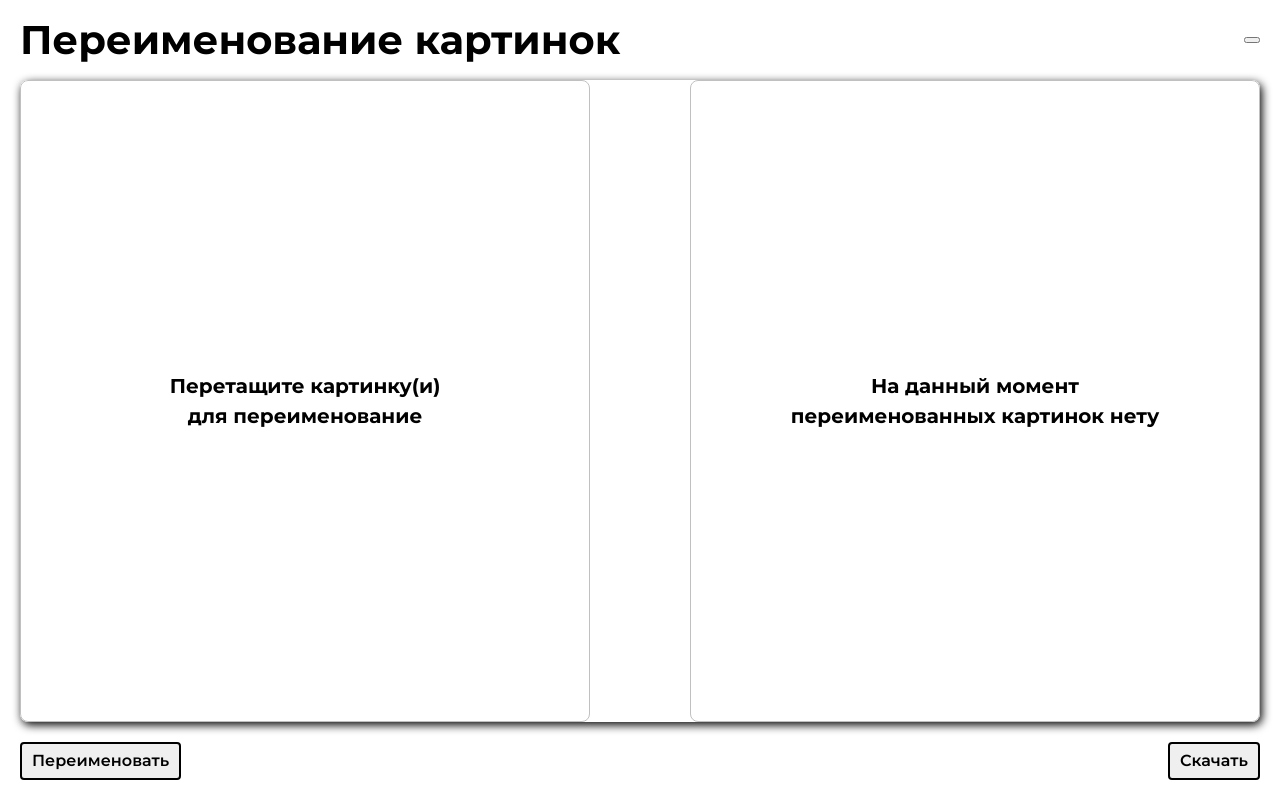
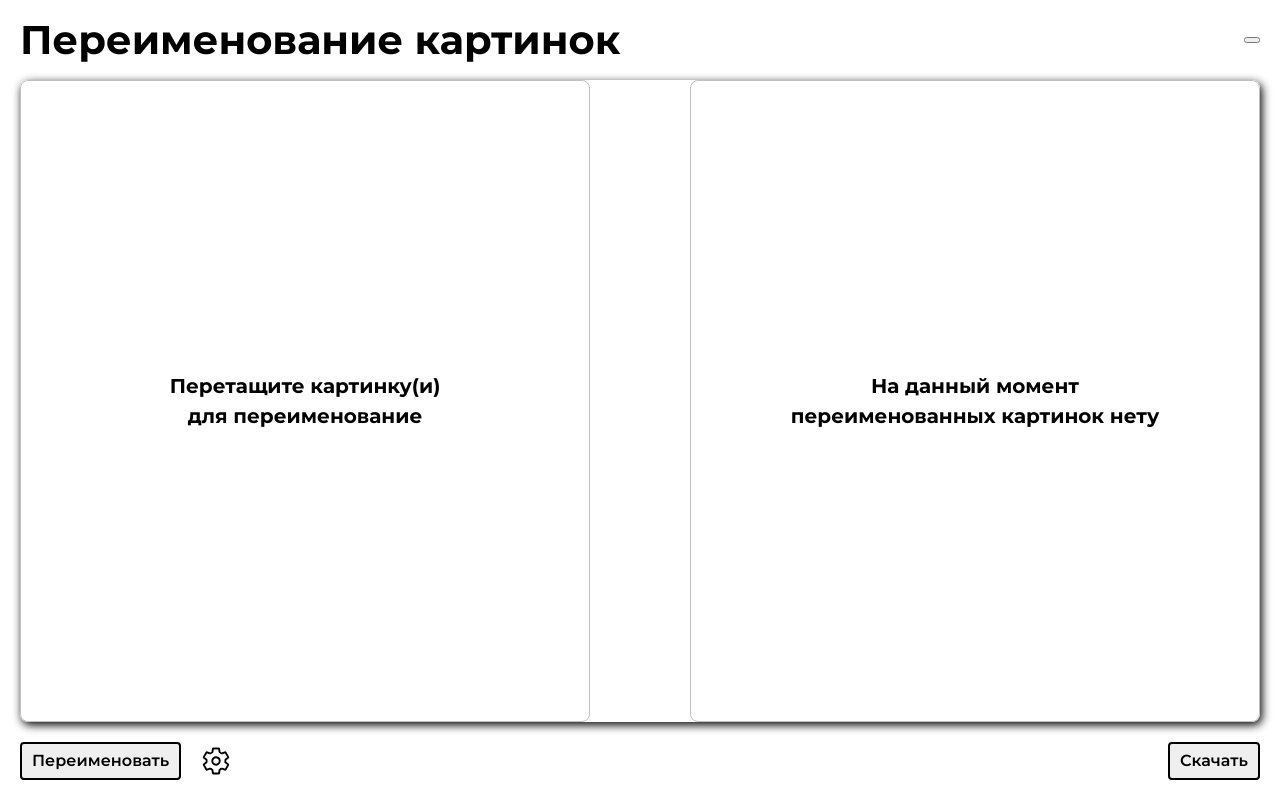
Before and after one commit to blackheart7565/Rename-Images-React-Js, a React (Create React App) app: page / in a window 1280 px wide. Built offline with nearby package versions, Linux system fonts and the light colour scheme.

Commit message:
Added: Hook for closing the window when clicking outside the area.

```diff
--- a/package.json
+++ b/package.json
@@ -11,6 +11,7 @@
 		"@types/react": "^18.2.72",
 		"@types/react-dom": "^18.2.22",
 		"classnames": "^2.5.1",
+		"jszip": "^3.10.1",
 		"react": "^18.2.0",
 		"react-dom": "^18.2.0",
 		"react-scripts": "5.0.1",
--- a/src/components/RenameImage/RenameImage.scss
+++ b/src/components/RenameImage/RenameImage.scss
@@ -141,8 +141,8 @@
 	}
 
 	&__image {
-		width: 150px;
-		height: 150px;
+		width: 120px;
+		height: 120px;
 		flex-shrink: 0;
 		border-radius: 8px;
 		overflow: hidden;
@@ -204,7 +204,38 @@
 		padding: 20px 0;
 	}
 
-	&__btns-left {}
+	&__btns-left {
+		display: flex;
+		align-items: center;
+		gap: 20px;
+
+		.select .select__btn .select__text {
+			width: 30px;
+			height: 30px;
+			transition: transform 0.3s ease-in-out;
+		}
+
+		.select.open .select__btn .select__text {
+			transform: rotate(90deg);
+		}
+	}
 
 	&__btns-right {}
+
+	&__select {
+		display: flex;
+		justify-content: center;
+		padding-left: 80px;
+		align-items: center;
+		position: fixed;
+		top: 0;
+		left: 0;
+		right: 0;
+		bottom: 0;
+		width: 100%;
+		height: 100%;
+		// background: #FFF;
+
+
+	}
 }
--- a/src/components/RenameImage/RenameImage.tsx
+++ b/src/components/RenameImage/RenameImage.tsx
@@ -8,6 +8,7 @@ import { ImageCount } from "../ImageCount";
 import { ImagesList } from "../ImagesList/ImagesList";
 import { Button } from "../UI/Button/Button";
 
+import { Select } from "../UI/Select/Select";
 import "./RenameImage.scss";
 
 interface IRenameImageProps { }
@@ -75,6 +76,9 @@ export const RenameImage: FC<IRenameImageProps> = () => {
 			onDragOver={onDragOver}
 			onDragLeave={onDragLeave}
 		>
+			{/* <div className="rename-image__select">
+
+			</div> */}
 			<DragDropContent isVisible={isDrop}>
 				<section className="rename-image__wrapper">
 					<div className="rename-image__header">
@@ -131,6 +135,19 @@ export const RenameImage: FC<IRenameImageProps> = () => {
 							<Button
 								onClick={handleRenamingImages}
 							>Переименовать</Button>
+							<Select
+								label={(<img src={"/settings.svg"} alt="settings-icon" />)}
+								items={[
+									{
+										id: 1,
+										value: "wefwef"
+									},
+									{
+										id: 2,
+										value: "regerherhrth"
+									},
+								]}
+							/>
 						</div>
 						<div className="rename-image__btns-right">
 							<Button>Скачать</Button>
--- /dev/null
+++ b/src/hooks/useClickOutside.tsx
@@ -0,0 +1,22 @@
+import { useCallback, useEffect, useRef } from "react";
+
+export function useClickOutside<T extends Element>(callback: () => void) {
+	const ref = useRef<T | null>(null);
+
+	const handleClickOutside = useCallback((event: MouseEvent) => {
+		if (ref.current && !ref.current.contains(event.target as Node)) {
+			callback();
+		}
+	}, [callback]);
+
+	useEffect(() => {
+		document.addEventListener("click", handleClickOutside, true);
+		return () => {
+			document.removeEventListener("click", handleClickOutside, true);
+		};
+	}, [handleClickOutside]);
+
+	return {
+		ref
+	};
+};
```
Also changed, not shown: public/settings.svg (added), 1 other file (tests, documents, lock files or other folders).
